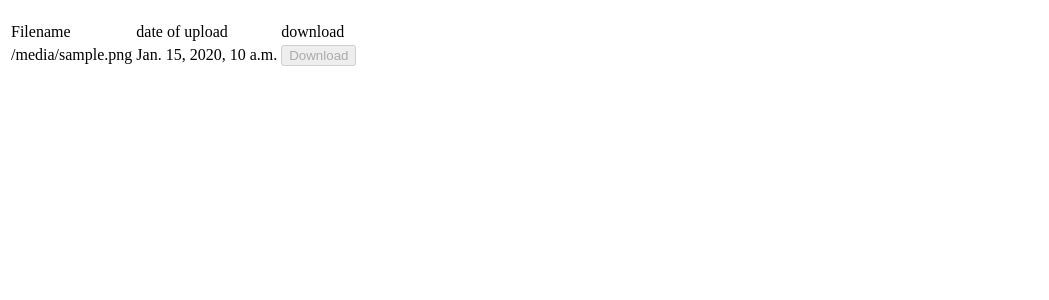
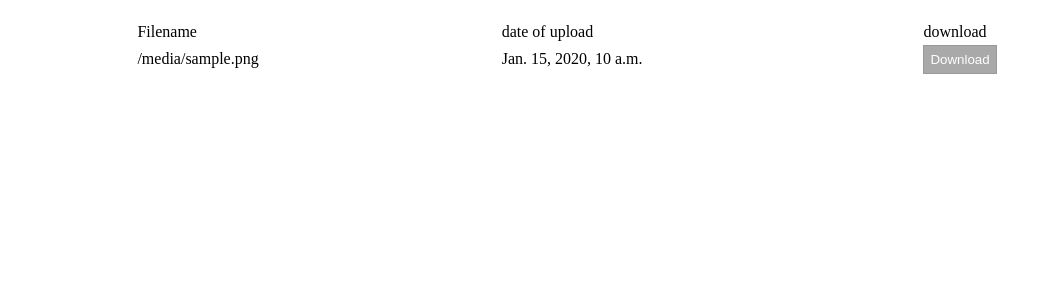
Before and after one commit to pIlIp-d/PDF-Compressor, a Django app: template django_app/webserver/templates/application/download.html in a window 1280 px wide. Shown: the part 107-407 px from the top of the page, without its empty margins (0-1049 px from the left). Run offline with Django 3.2, Linux system fonts and the light colour scheme; the template is opened without the code that fills it: most values are stand-ins (such as "Sample title", 1, 10 or a date in 2020).

Commit message:
changed and added css for download view

```diff
--- /dev/null
+++ b/django_app/static/download.css
@@ -0,0 +1,18 @@
+.request_files_container {
+    padding-bottom: 1rem;
+    width: 80%;
+    margin: auto;
+}
+
+.file_container {
+    border-style: solid;
+    border-color: black;
+    border-width: 2px;
+}
+
+.download_button {
+    border: 1px solid #999999;
+    color: #fff;
+    padding: 6px;
+    background-color: darkgrey;
+}
--- a/django_app/static/style.css
+++ b/django_app/static/style.css
@@ -94,11 +94,13 @@ label {
 }
 
 button:disabled, button[disabled] {
+    background-color: darkgrey;
+    cursor: not-allowed;
+}
+#compress_button:disabled, #compress_button[disabled] {
     border: 1px solid #999999;
-    background-color: darkgrey;
     color: #fff;
     padding: 10px;
-    cursor: not-allowed;
 }
 
 /* wiggle animation starts when class wiggle is added*/
```
